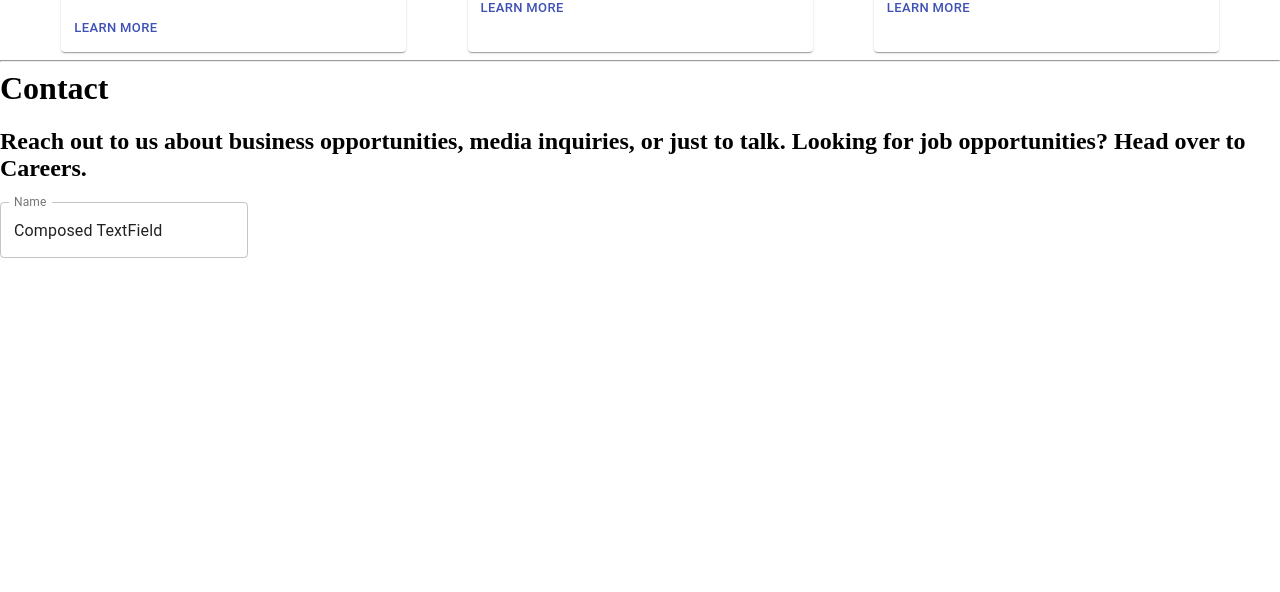
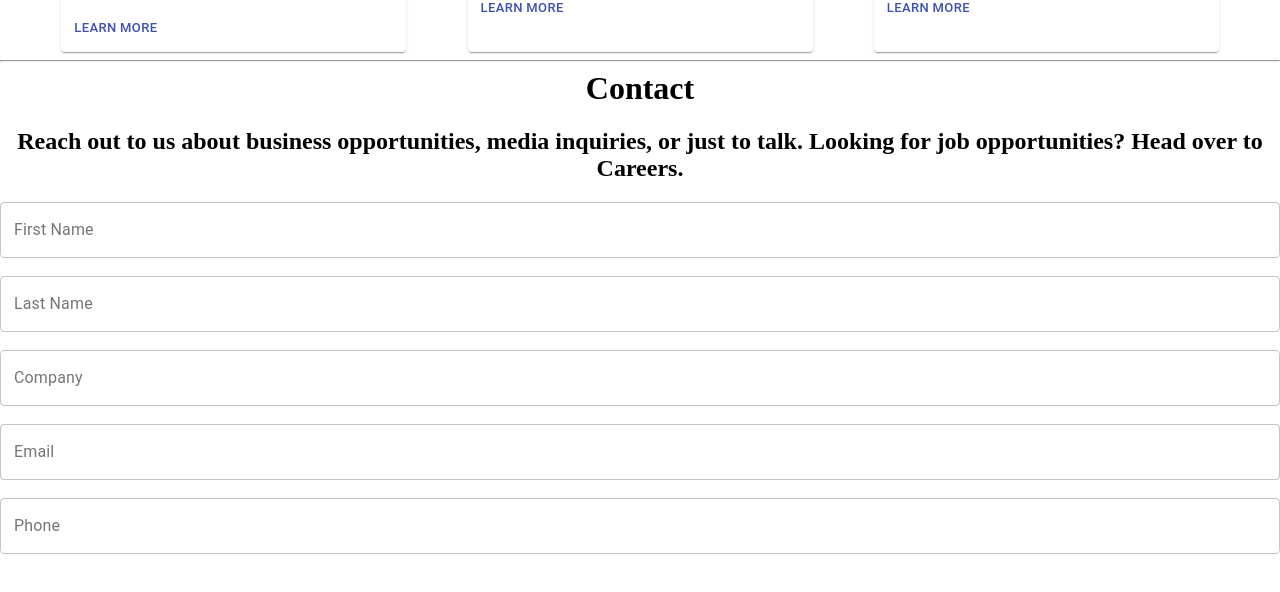
Before and after one commit to ttran247/E720, a React (Create React App) app: page / in a window 1280 px wide. Shown: the part 1918-2510 px from the top of the page. Before the commit the page ends 2251 px from the top, so only its background shows below. Built offline with nearby package versions, Linux system fonts and the light colour scheme.

Commit message:
update page

```diff
--- a/src/components/App.css
+++ b/src/components/App.css
@@ -1,6 +1,7 @@
 html,body,form {
     margin: 0px;
     padding-bottom: 25px;
+    margin-bottom: 25px;
 
 }
 
@@ -87,7 +88,20 @@ text-align: center;
 .service{
   text-align: center;
 }
+#cardContainer{
+  display: flex;
+  flex-direction: column;
+  justify-content: center;
+  justify-content: space-evenly;
+}
 
+.contact{
+  text-align: center;
+}
+.form {
+  display: flex;
+  flex-direction: column;
+}
 @media (min-width: 850px) {
 .icon{
   display: none;
@@ -153,4 +167,12 @@ text-align: center;
   justify-items: center;
   justify-content: space-evenly;
 }
+.contact{
+  text-align: center;
 }
+.form {
+  display: flex;
+  flex-direction: column;
+
+}
+}
--- a/src/components/ComposedTextField.js
+++ b/src/components/ComposedTextField.js
@@ -4,9 +4,8 @@ import { makeStyles } from '@material-ui/core/styles';
 import InputLabel from '@material-ui/core/InputLabel';
 import OutlinedInput from '@material-ui/core/OutlinedInput';
 
-
  function ComposedTextField() {
-    const [name, setName] = React.useState('Composed TextField');
+    const [name, setName] = React.useState('');
 
     const handleChange = (event) => {
         setName(event.target.value);
@@ -14,14 +13,37 @@ import OutlinedInput from '@material-ui/core/OutlinedInput';
 
      return (
         <>
-             <h1>Contact</h1>
-             <h2>Reach out to us about business opportunities, media inquiries, or just to talk. Looking for job opportunities? Head over to Careers.</h2>
+             <h1 className="contact">Contact</h1>
+             <h2 className="contact">Reach out to us about business opportunities, media inquiries, or just to talk. Looking for job opportunities? Head over to Careers.</h2>
         <form className="form" noValidate autoComplete="off">
 
             <FormControl variant="outlined">
-                <InputLabel htmlFor="component-outlined">Name</InputLabel>
+                <InputLabel htmlFor="component-outlined">First Name</InputLabel>
                 <OutlinedInput id="component-outlined" value={name} onChange={handleChange} label="Name" />
-            </FormControl>
+                 </FormControl>
+                 <br/>
+                 <FormControl variant="outlined">
+                     <InputLabel htmlFor="component-outlined">Last Name</InputLabel>
+                     <OutlinedInput id="component-outlined" value={name} onChange={handleChange} label="Name" />
+                 </FormControl>
+                 <br />
+
+                 <FormControl variant="outlined">
+                     <InputLabel htmlFor="component-outlined">Company</InputLabel>
+                     <OutlinedInput id="component-outlined" value={name} onChange={handleChange} label="Name" />
+                 </FormControl>
+                 <br />
+
+                 <FormControl variant="outlined">
+                     <InputLabel htmlFor="component-outlined">Email</InputLabel>
+                     <OutlinedInput id="component-outlined" value={name} onChange={handleChange} label="Name" />
+                 </FormControl>
+                 <br />
+
+                 <FormControl variant="outlined">
+                     <InputLabel htmlFor="component-outlined">Phone</InputLabel>
+                     <OutlinedInput id="component-outlined" value={name} onChange={handleChange} label="Name" />
+                 </FormControl>
 
              </form>
              </>
```
Also changed, not shown: src/components/Form.css (added).
